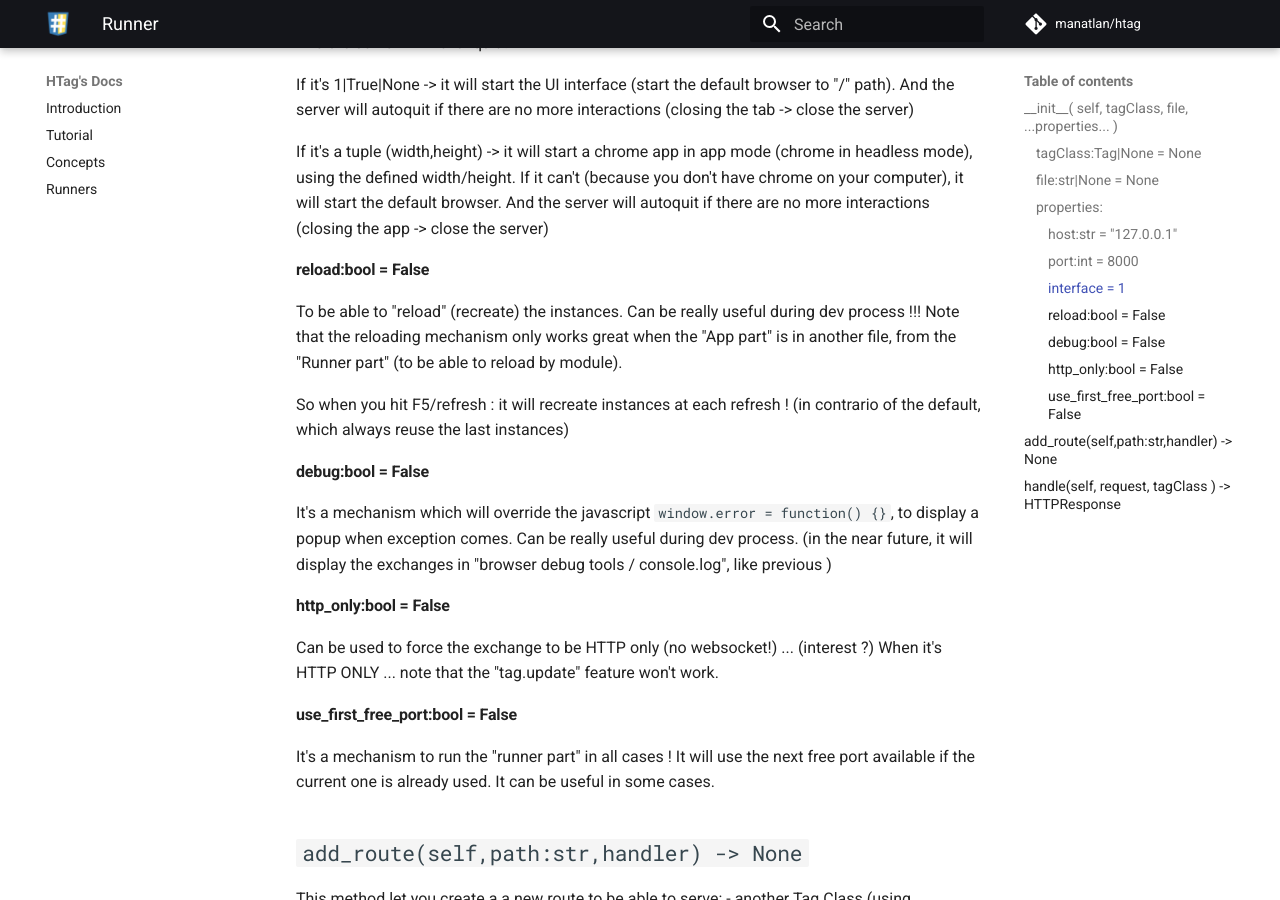
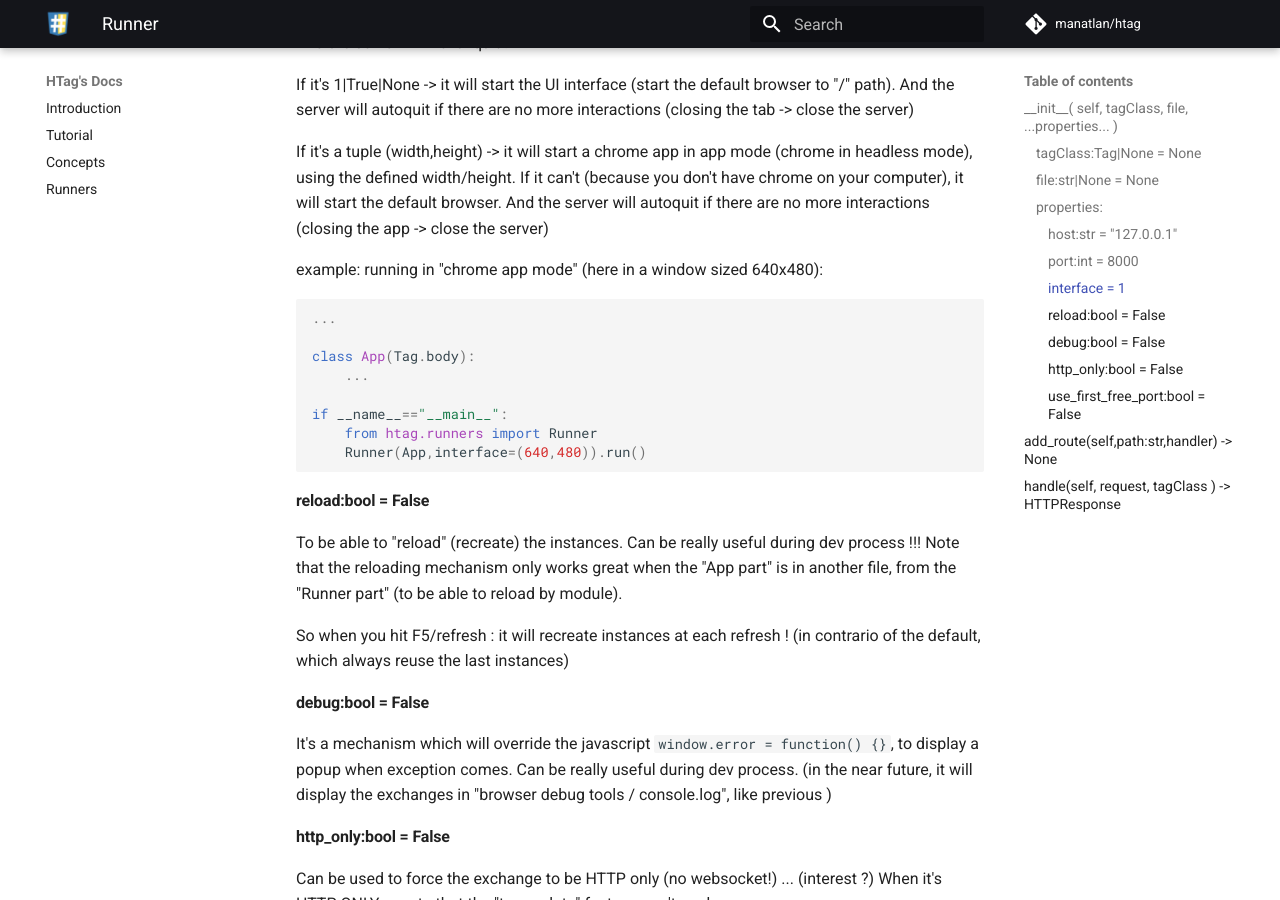
Before and after one commit to manatlan/htag, an MkDocs documentation site: the page built from docs/runner.md, in a window 1280 px wide and 900 px high, scrolled down 1294 px. Built offline with MkDocs 1.6.1 and Material for MkDocs 9.7.7, drawn with Linux system fonts in a browser that asks for light colours; comment, search, counter and statistics services are not loaded.

Commit message:
update docs

````diff
--- a/docs/runner.md
+++ b/docs/runner.md
@@ -50,6 +50,18 @@ If it's 1|True|None -> it will start the UI interface (start the default browser
 
 If it's a tuple (width,height) -> it will start a chrome app in app mode (chrome in headless mode), using the defined width/height. If it can't (because you don't have chrome on your computer), it will start the default browser. And the server will autoquit if there are no more interactions (closing the app -> close the server)
 
+example: running in "chrome app mode" (here in a window sized 640x480):
+
+```python
+...
+
+class App(Tag.body):
+    ...
+
+if __name__=="__main__":
+    from htag.runners import Runner
+    Runner(App,interface=(640,480)).run()
+```
 
 #### reload:bool = False
 
````
Also changed, not shown: README.md (+5 -5 lines).
